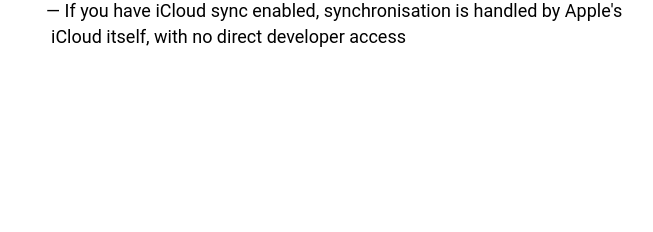
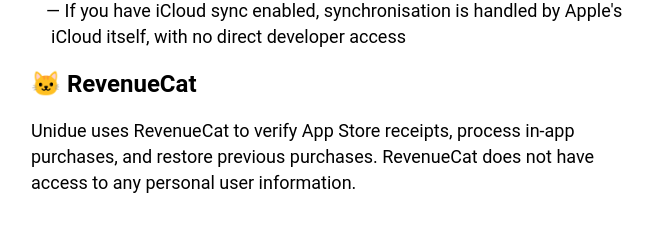
Before and after one commit to vpukhanov/website, a Next.js app: page /privacy/unidue in a window 1280 px wide. Shown: the part 126-358 px from the top of the page, without its empty margins (141-794 px from the left). Built offline with nearby package versions, Linux system fonts and the light colour scheme.

Commit message:
mention RevenueCat in Unidue privacy policy

```diff
--- a/pages/privacy/unidue.js
+++ b/pages/privacy/unidue.js
@@ -24,6 +24,12 @@
             Apple's iCloud itself, with no direct developer access
           </li>
         </ul>
+        <h2>🐱 RevenueCat</h2>
+        <p className="text-body">
+          Unidue uses RevenueCat to verify App Store receipts, process in-app
+          purchases, and restore previous purchases. RevenueCat does not have
+          access to any personal user information.
+        </p>
       </section>
     </div>
   );
```
